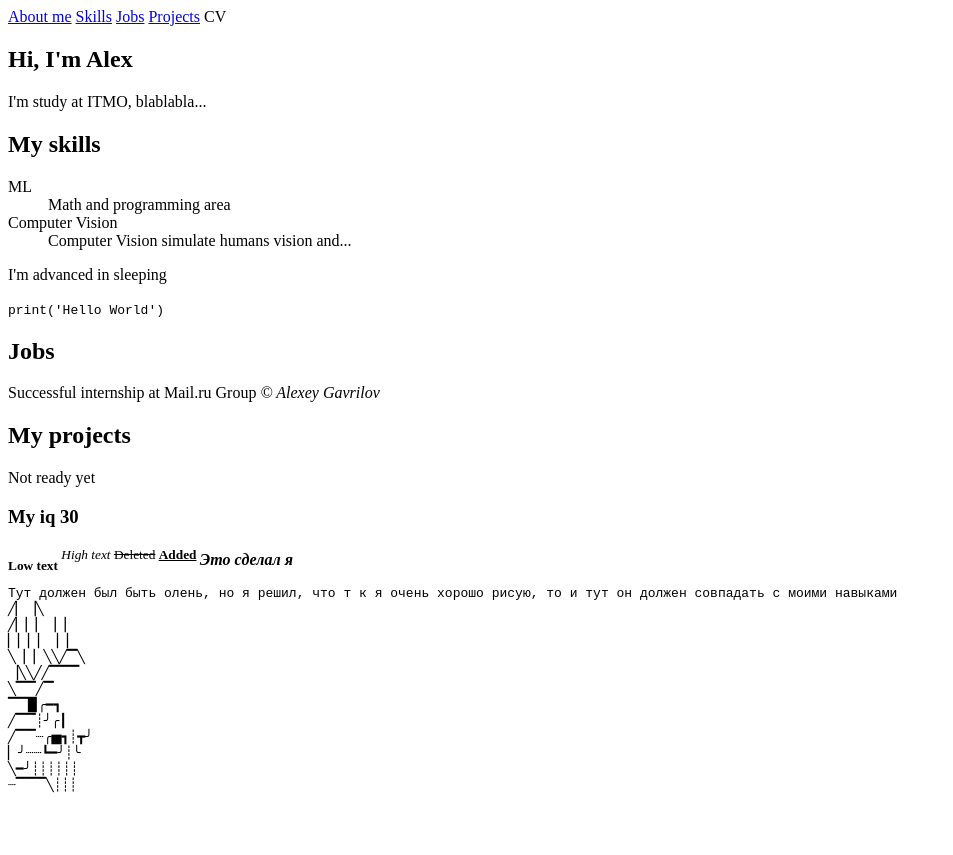
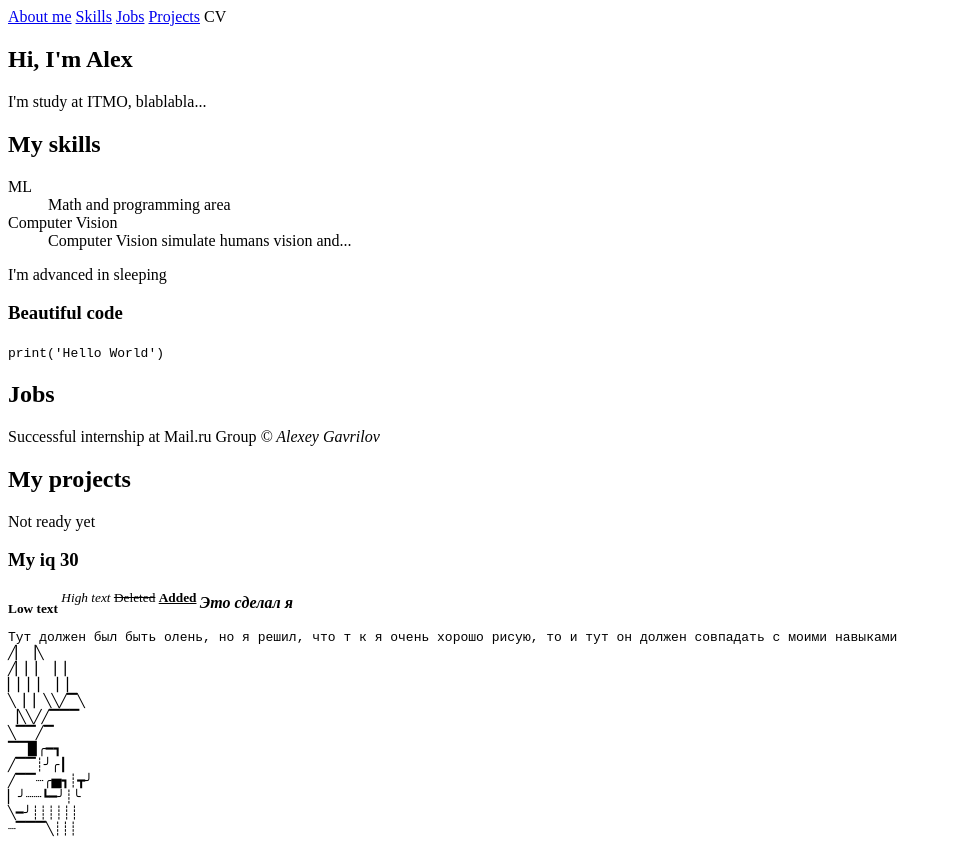
Before and after one commit to aogavrilov/aogavrilov.github.io, a plain HTML site: page index.html in a window 1280 px wide. Shown: the top 855 px of the page, without its empty margins (0-953 px from the left). Drawn offline with Linux system fonts and the light colour scheme.

```diff
--- a/index.html
+++ b/index.html
@@ -35,6 +35,7 @@
             <p>I'm advanced in sleeping</p>
         </section>
         <section id="code">
+            <h3>Beautiful code</h3>
             <code>print('Hello World')</code>
         </section>
         <section id="experience">
@@ -55,11 +56,8 @@
                 <del>Deleted</del>
                 <ins><b>Added</b></ins>
             </sup>
-
             <strong><em>Это сделал я</em></strong>
-
         </section>
-
         <section>
             <pre>
 Тут должен был быть олень, но я решил, что т к я очень хорошо рисую, то и тут он должен совпадать с моими навыками
@@ -75,8 +73,6 @@
 ▏╯┈┈┗━╯┊╰
 ╲━╯┊┊┊┊┊┊
 ┈▔▔▔╲┊┊┊
-
-
         </pre>
             <h4>
                 Main blockchain principles:
```
